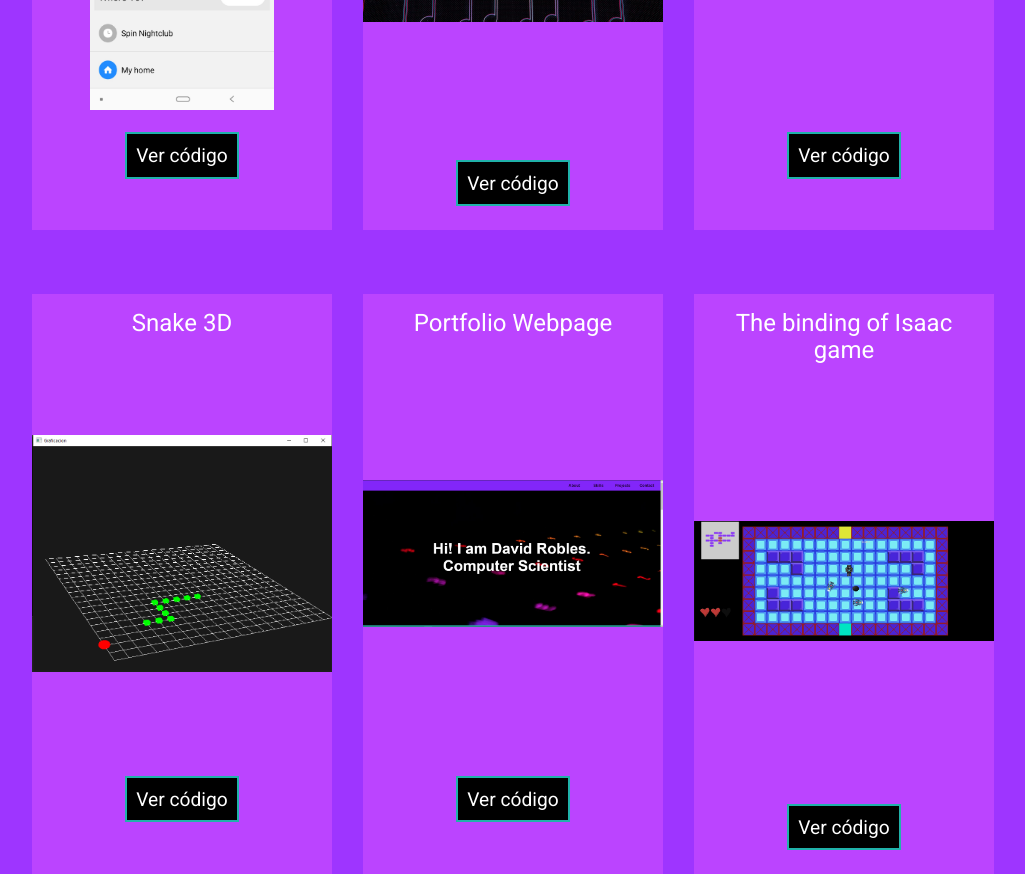
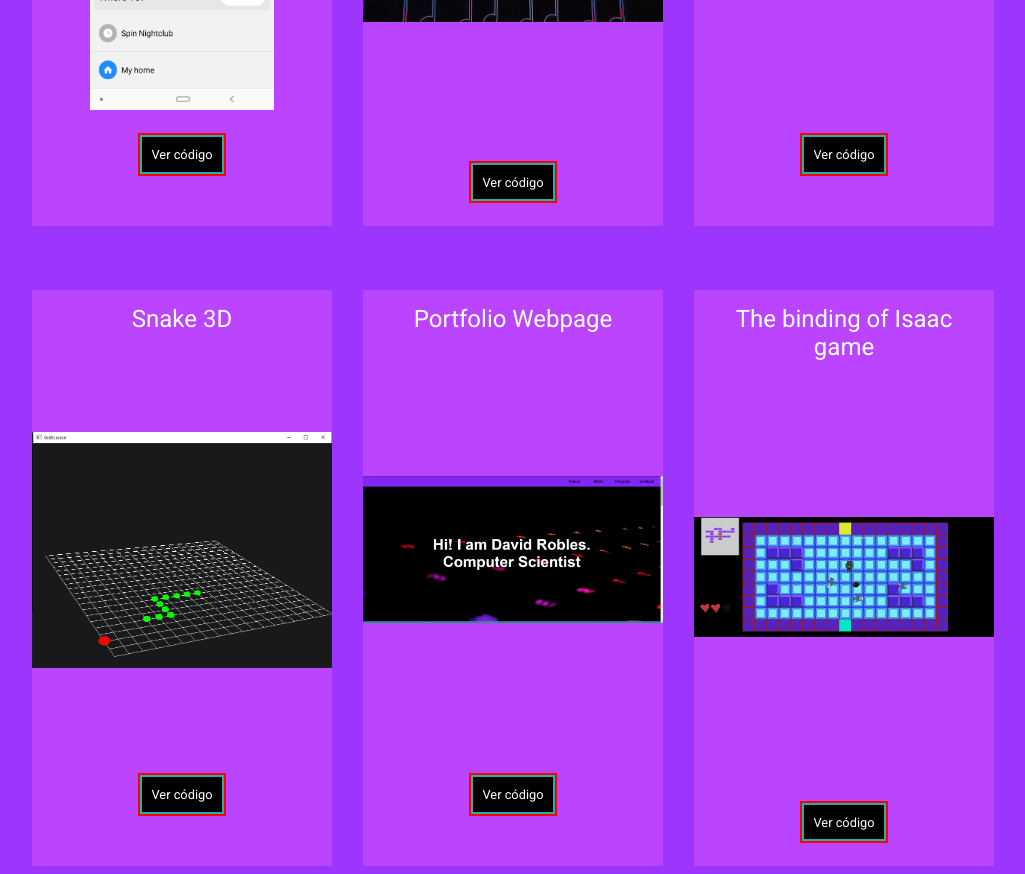
Before and after one commit to davidroblesj/davidroblesj.github.io, a plain HTML site: page index.html in a window 1280 px wide. Shown: the part 3600-4474 px from the top of the page, without its empty margins (127-1152 px from the left). Drawn offline with Linux system fonts and the light colour scheme.

Commit message:
modified font size

```diff
--- a/estilo.css
+++ b/estilo.css
@@ -371,14 +371,17 @@ main{
       display: flex;
       align-items: center;
       justify-content: center;
+          /* width: 10rem; */
   }
   .button-project-container__a{
-
+      outline: red solid 2px;
+    /* display: block; */
     text-align: center;
     border: lightseagreen solid 2px;
    padding: 0.6rem;
     text-decoration: none;
-    font-size: 1.2rem;
+    font-size: clamp(0.7rem, 1vw, 1.3rem);
+    /* width: 10rem; */
     /* width: clamp(9rem, 8%, 20rem); */
     color: white;
     /* margin: 5rem; */
```
Also changed, not shown: index.html (+2 -0 lines).
